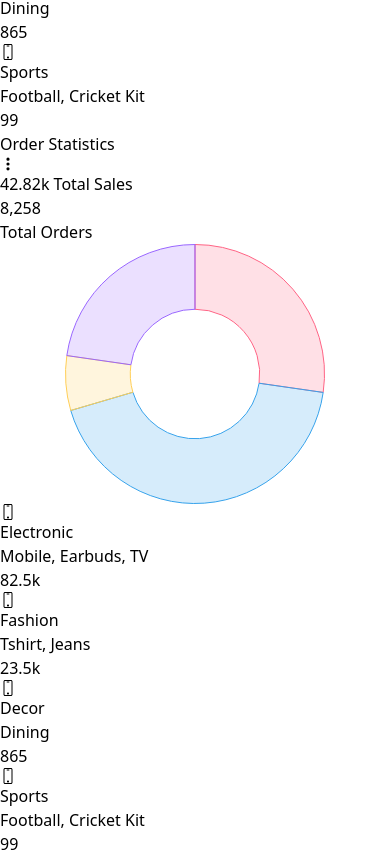
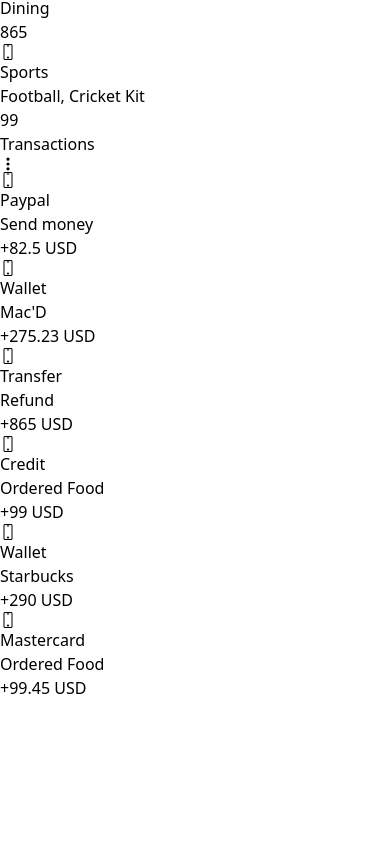
Before and after one commit to Selikeh/PolicyCON-Dashboard, a React (Vite) app: page /Dashboard/Home in a window 390 px wide. Shown: the part 3434-4290 px from the top of the page. After the commit the page ends 4134 px from the top, so only its background shows below. Built offline with nearby package versions, Linux system fonts and the light colour scheme.

Commit message:
fixed issue with the menu hiding on medium breakpoint

```diff
--- a/src/pages/Dashboard.tsx
+++ b/src/pages/Dashboard.tsx
@@ -27,7 +27,7 @@
 
   return (
     <div className=" h-screen grid grid-cols-12 ">
-      <div className={ (showMenu?"":" -translate-x-full") +" fixed z-10 px-4 md:static md:block md:col-span-2 h-screen bg-white"}>
+      <div className={ (showMenu?"":" -translate-x-full") +" fixed z-10 px-4 md:translate-x-0 md:static md:block md:col-span-2 h-screen bg-white"}>
         <div className=" relative">
           <div className={(showMenu?"":" hidden") +" w-fit h-fit absolute -right-16 top-2 md:hidden"}><button onClick={handleMenuHideClick} className=" p-1 bg-red-400 text-2xl rounded-md "><ImCross /></button></div>
           <h2>sneat</h2>
--- a/src/pages/HomePage.tsx
+++ b/src/pages/HomePage.tsx
@@ -511,19 +511,11 @@
         </div>
         <div className=" col-span-6 md:col-span-2 p-3 rounded-md bg-white">
           <div className=" flex justify-between">
-            <h3>Order Statistics</h3>
+            <h3>Transactions</h3>
             <HiDotsVertical />
           </div>
-          <h4>42.82k Total Sales</h4>
-          <div className=" flex justify-between">
-            <div>
-              <h3>8,258</h3>
-              <h5>Total Orders</h5>
-            </div>
-            <div className=" h-24 w-24">
-              <Doughnut options={donutOptions} data={donutData} />
-            </div>
-          </div>
+
+
           <div>
             <div className=" flex  justify-between">
               <div className="flex items-center">
@@ -531,11 +523,11 @@
                   <SlScreenSmartphone className=" text-indigo-500" />
                 </div>
                 <div>
-                  <h4 className=" text-sm font-medium">Electronic</h4>
-                  <h5 className=" text-xs">Mobile, Earbuds, TV</h5>
+                  <h6 className=" text-xs">Paypal</h6>
+                  <h5 className=" text-sm font-medium">Send money</h5>
                 </div>
               </div>
-              <h3 className=" text-sm text-slate-500 font-semibold">82.5k</h3>
+              <h3 className=" text-sm text-slate-500 font-semibold">+82.5 USD</h3>
             </div>
             <div className=" flex  justify-between">
               <div className="flex items-center">
@@ -543,11 +535,11 @@
                   <SlScreenSmartphone className=" text-indigo-500" />
                 </div>
                 <div>
-                  <h4 className=" text-sm font-medium">Fashion</h4>
-                  <h5 className=" text-xs">Tshirt, Jeans</h5>
+                  <h6 className=" text-xs">Wallet</h6>
+                  <h5 className=" text-sm font-medium">Mac'D</h5>
                 </div>
               </div>
-              <h3 className=" text-sm text-slate-500 font-semibold">23.5k</h3>
+              <h3 className=" text-sm text-slate-500 font-semibold">+275.23 USD</h3>
             </div>
             <div className=" flex  justify-between">
               <div className="flex items-center">
@@ -555,11 +547,11 @@
                   <SlScreenSmartphone className=" text-indigo-500" />
                 </div>
                 <div>
-                  <h4 className=" text-sm font-medium">Decor</h4>
-                  <h5 className=" text-xs">Dining</h5>
+                  <h6 className=" text-xs">Transfer</h6>
+                  <h5 className=" text-sm font-medium">Refund</h5>
                 </div>
               </div>
-              <h3 className=" text-sm text-slate-500 font-semibold">865</h3>
+              <h3 className=" text-sm text-slate-500 font-semibold">+865 USD</h3>
             </div>
             <div className=" flex  justify-between">
               <div className="flex items-center">
@@ -567,11 +559,35 @@
                   <SlScreenSmartphone className=" text-indigo-500" />
                 </div>
                 <div>
-                  <h4 className=" text-sm font-medium">Sports</h4>
-                  <h5 className=" text-xs">Football, Cricket Kit</h5>
+                  <h6 className=" text-xs">Credit</h6>
+                  <h5 className=" text-sm font-medium">Ordered Food</h5>
                 </div>
               </div>
-              <h3 className=" text-sm text-slate-500 font-semibold">99</h3>
+              <h3 className=" text-sm text-slate-500 font-semibold">+99 USD</h3>
+            </div>
+            <div className=" flex  justify-between">
+              <div className="flex items-center">
+                <div className=" mr-1 p-2 bg-indigo-300/50 rounded">
+                  <SlScreenSmartphone className=" text-indigo-500" />
+                </div>
+                <div>
+                  <h6 className=" text-xs">Wallet</h6>
+                  <h5 className=" text-sm font-medium">Starbucks</h5>
+                </div>
+              </div>
+              <h3 className=" text-sm text-slate-500 font-semibold">+290 USD</h3>
+            </div>
+            <div className=" flex  justify-between">
+              <div className="flex items-center">
+                <div className=" mr-1 p-2 bg-indigo-300/50 rounded">
+                  <SlScreenSmartphone className=" text-indigo-500" />
+                </div>
+                <div>
+                  <h6 className=" text-xs">Mastercard</h6>
+                  <h5 className=" text-sm font-medium">Ordered Food</h5>
+                </div>
+              </div>
+              <h3 className=" text-sm text-slate-500 font-semibold">+99.45 USD</h3>
             </div>
           </div>
         </div>
```
